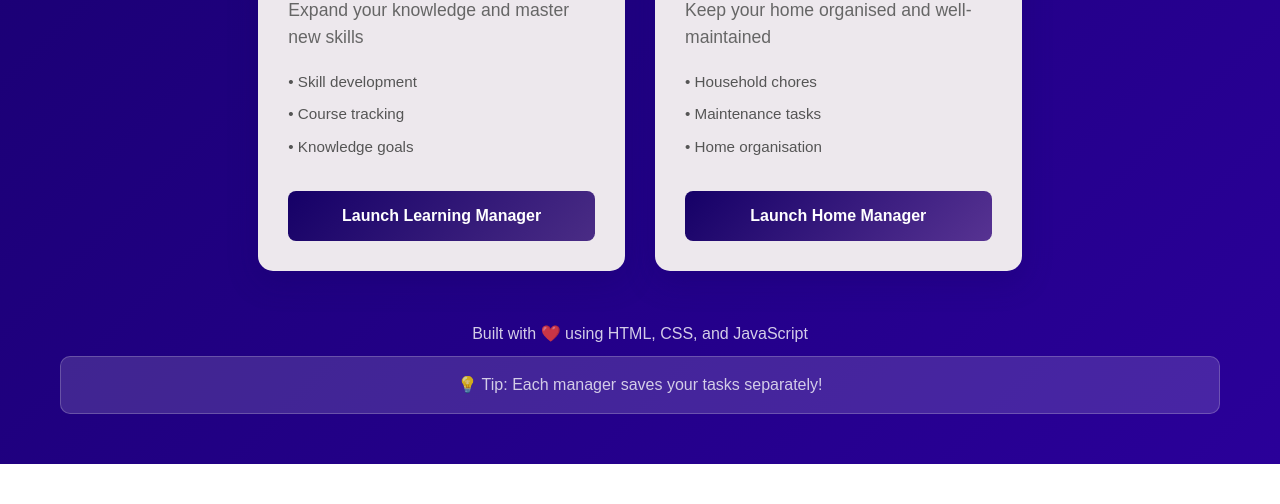
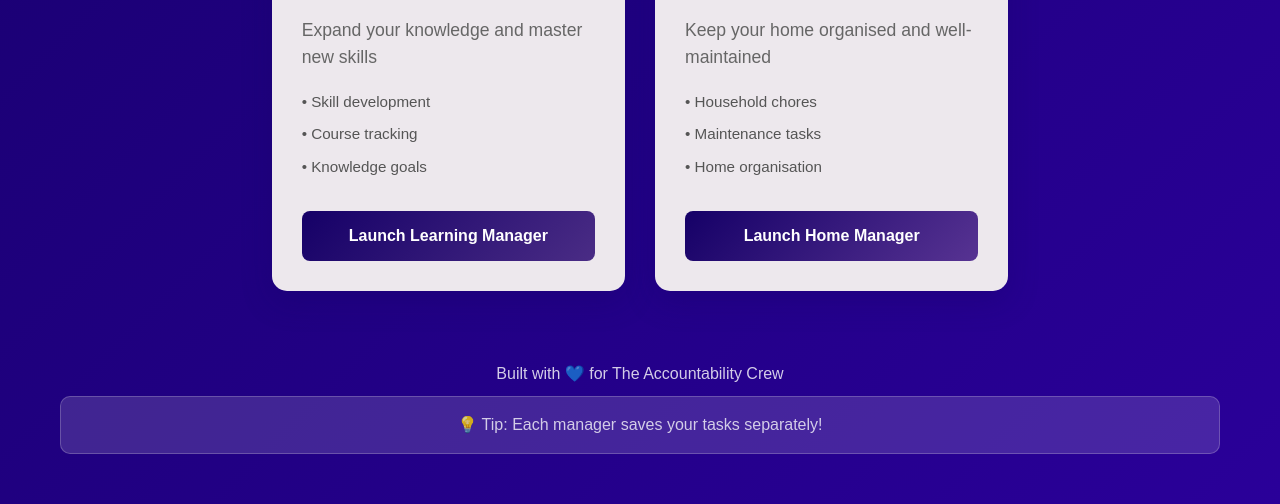
Before and after one commit to Clamo9521/task-manager-hub, a plain HTML site: page index.html in a window 1280 px wide. Shown: the part 783-1287 px from the top of the page. Before the commit the page ends 1247 px from the top, so only its background shows below. Drawn offline with Linux system fonts and the light colour scheme.

Commit message:
Fix inverted triangle layout and styling issues
- Lower breakpoint to 900px so triangle layout shows on more screens
- Update footer text to 'Built with 💙 for The Accountability Crew'
- Remove overflow:hidden to fix rounded corners being cut off
- Add proper padding to prevent layout issues

```diff
--- a/index.html
+++ b/index.html
@@ -86,7 +86,7 @@
         </div>
 
         <footer class="main-footer">
-            <p>Built with ❤️ using HTML, CSS, and JavaScript</p>
+            <p>Built with 💙 for The Accountability Crew</p>
             <p class="tip">💡 Tip: Each manager saves your tasks separately!</p>
         </footer>
     </div>
--- a/main-style.css
+++ b/main-style.css
@@ -46,7 +46,7 @@ body {
 }
 
 /* Inverted triangle layout for larger screens - 3 on top, 2 centred below */
-@media (min-width: 1200px) {
+@media (min-width: 900px) {
     .projects-grid {
         display: grid;
         grid-template-columns: repeat(6, 1fr);
@@ -55,6 +55,7 @@ body {
         justify-content: center;
         max-width: 1200px;
         margin: 0 auto 50px auto;
+        padding: 20px;
     }
 
     /* Top row: 3 cards evenly spaced */
@@ -92,7 +93,6 @@ body {
     box-shadow: 0 10px 30px rgba(21, 0, 103, 0.3);
     transition: all 0.3s ease;
     position: relative;
-    overflow: hidden;
     display: flex;
     flex-direction: column;
     min-height: 400px;
@@ -259,7 +259,7 @@ body {
 }
 
 /* Responsive design */
-@media (max-width: 768px) {
+@media (max-width: 899px) {
     .container {
         padding: 20px 15px;
     }
```
